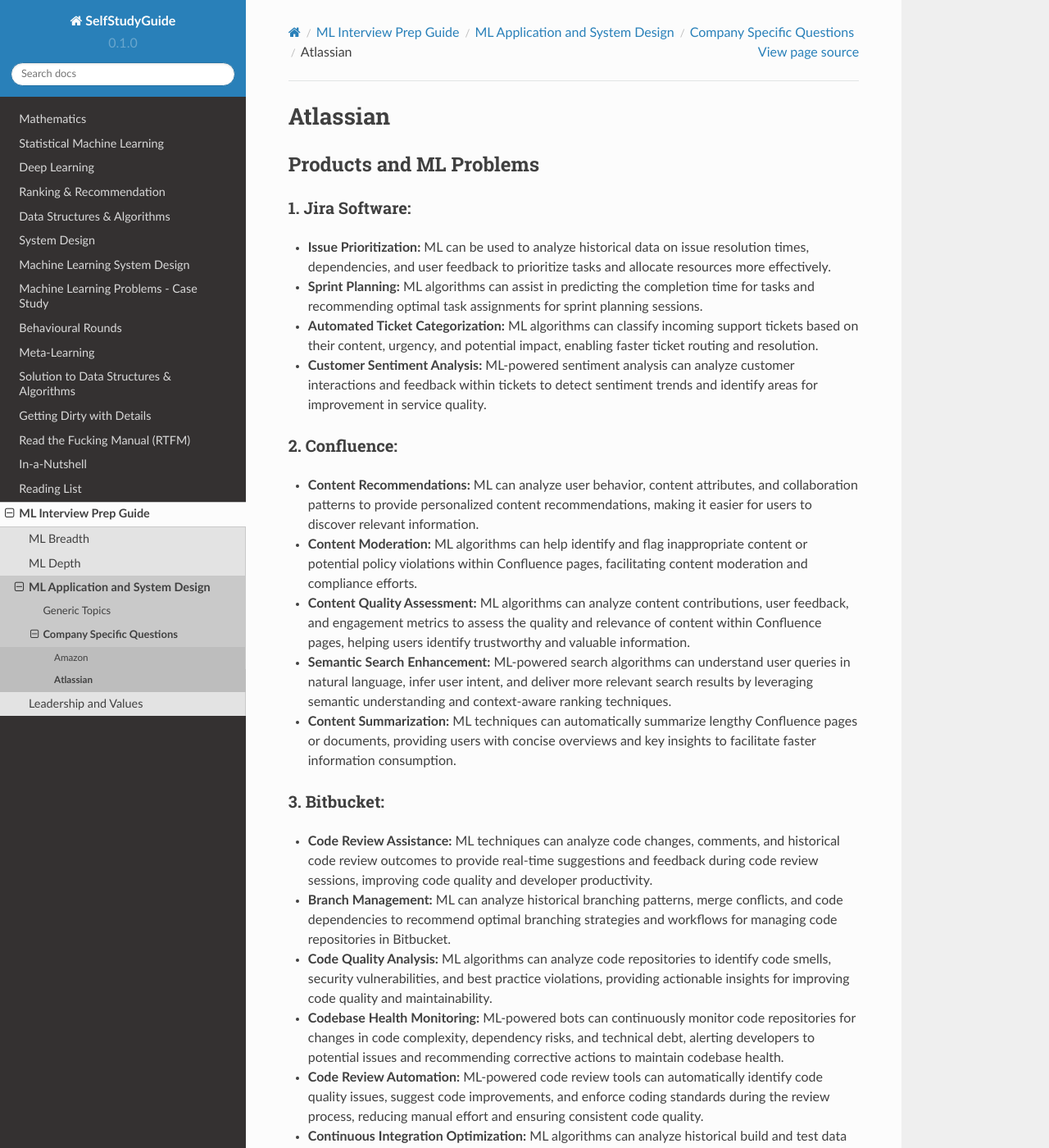
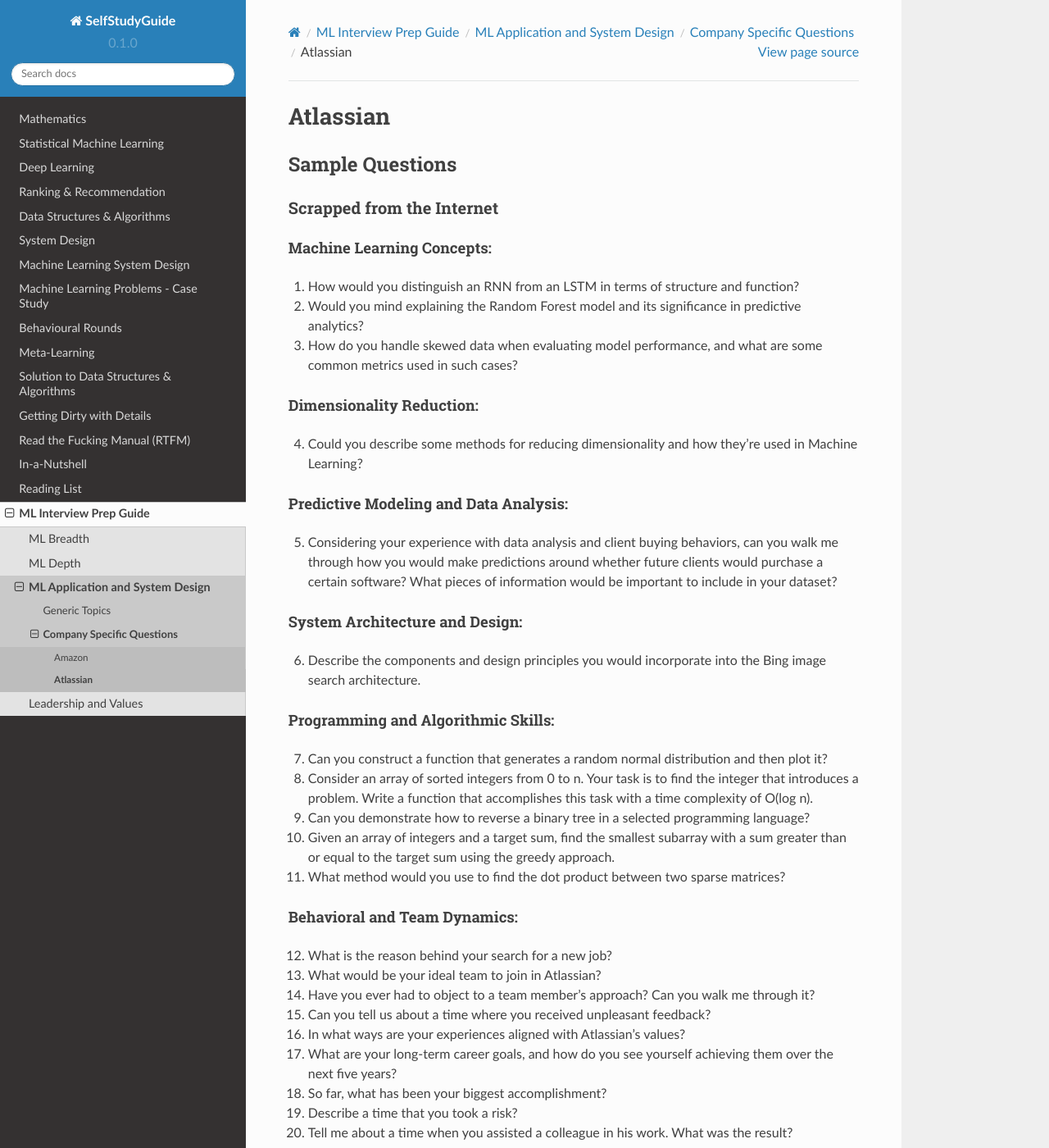
Before and after one commit to uselesstechjunks/leetcode, a Sphinx documentation site: the page built from docs/source/interviews/company/atlassian.rst, in a window 1280 px wide and 1400 px high. Shown: the whole window at 82% size. Built offline with Sphinx 7.4.7 and the Read the Docs theme 2.0.0, drawn with Linux system fonts in a browser that asks for light colours.

Commit message:
Update atlassian.rst

```diff
--- a/docs/source/interviews/company/atlassian.rst
+++ b/docs/source/interviews/company/atlassian.rst
@@ -1,6 +1,49 @@
 #############################################################################
 Atlassian
 #############################################################################
+*****************************************************************************
+Sample Questions
+*****************************************************************************
+Scrapped from the Internet
+=============================================================================
+Machine Learning Concepts:
+-----------------------------------------------------------------------------
+1. How would you distinguish an RNN from an LSTM in terms of structure and function?
+2. Would you mind explaining the Random Forest model and its significance in predictive analytics?
+3. How do you handle skewed data when evaluating model performance, and what are some common metrics used in such cases?
+
+Dimensionality Reduction:
+-----------------------------------------------------------------------------
+4. Could you describe some methods for reducing dimensionality and how they're used in Machine Learning?
+
+Predictive Modeling and Data Analysis:
+-----------------------------------------------------------------------------
+5. Considering your experience with data analysis and client buying behaviors, can you walk me through how you would make predictions around whether future clients would purchase a certain software? What pieces of information would be important to include in your dataset?
+
+System Architecture and Design:
+-----------------------------------------------------------------------------
+6. Describe the components and design principles you would incorporate into the Bing image search architecture.
+
+Programming and Algorithmic Skills:
+-----------------------------------------------------------------------------
+7. Can you construct a function that generates a random normal distribution and then plot it?
+8. Consider an array of sorted integers from 0 to n. Your task is to find the integer that introduces a problem. Write a function that accomplishes this task with a time complexity of O(log n).
+9. Can you demonstrate how to reverse a binary tree in a selected programming language?
+10. Given an array of integers and a target sum, find the smallest subarray with a sum greater than or equal to the target sum using the greedy approach.
+11. What method would you use to find the dot product between two sparse matrices?
+
+Behavioral and Team Dynamics:
+-----------------------------------------------------------------------------
+12. What is the reason behind your search for a new job?
+13. What would be your ideal team to join in Atlassian?
+14. Have you ever had to object to a team member's approach? Can you walk me through it?
+15. Can you tell us about a time where you received unpleasant feedback?
+16. In what ways are your experiences aligned with Atlassian's values?
+17. What are your long-term career goals, and how do you see yourself achieving them over the next five years?
+18. So far, what has been your biggest accomplishment?
+19. Describe a time that you took a risk?
+20. Tell me about a time when you assisted a colleague in his work. What was the result?
+
 *****************************************************************************
 Products and ML Problems
 *****************************************************************************
```
